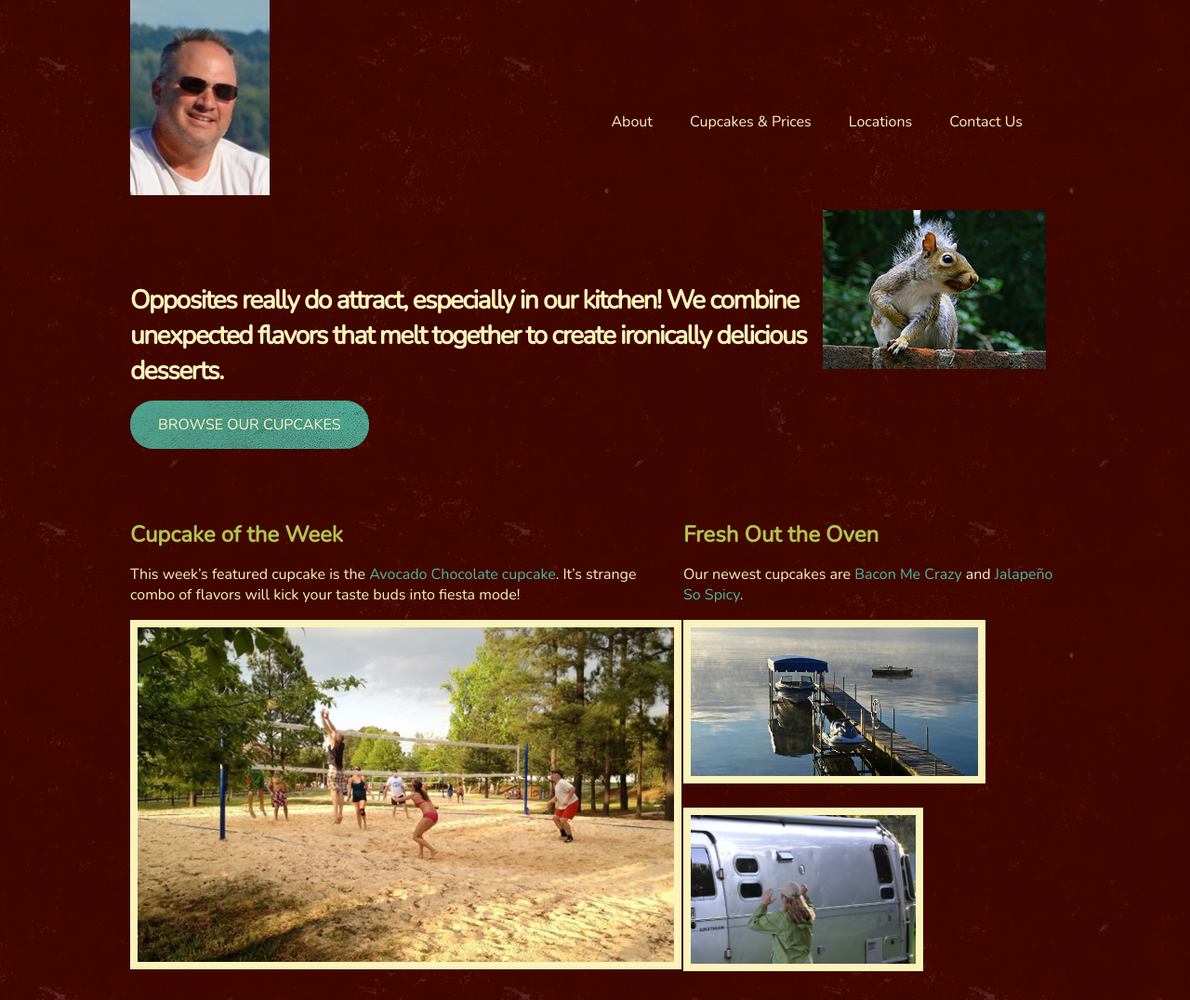
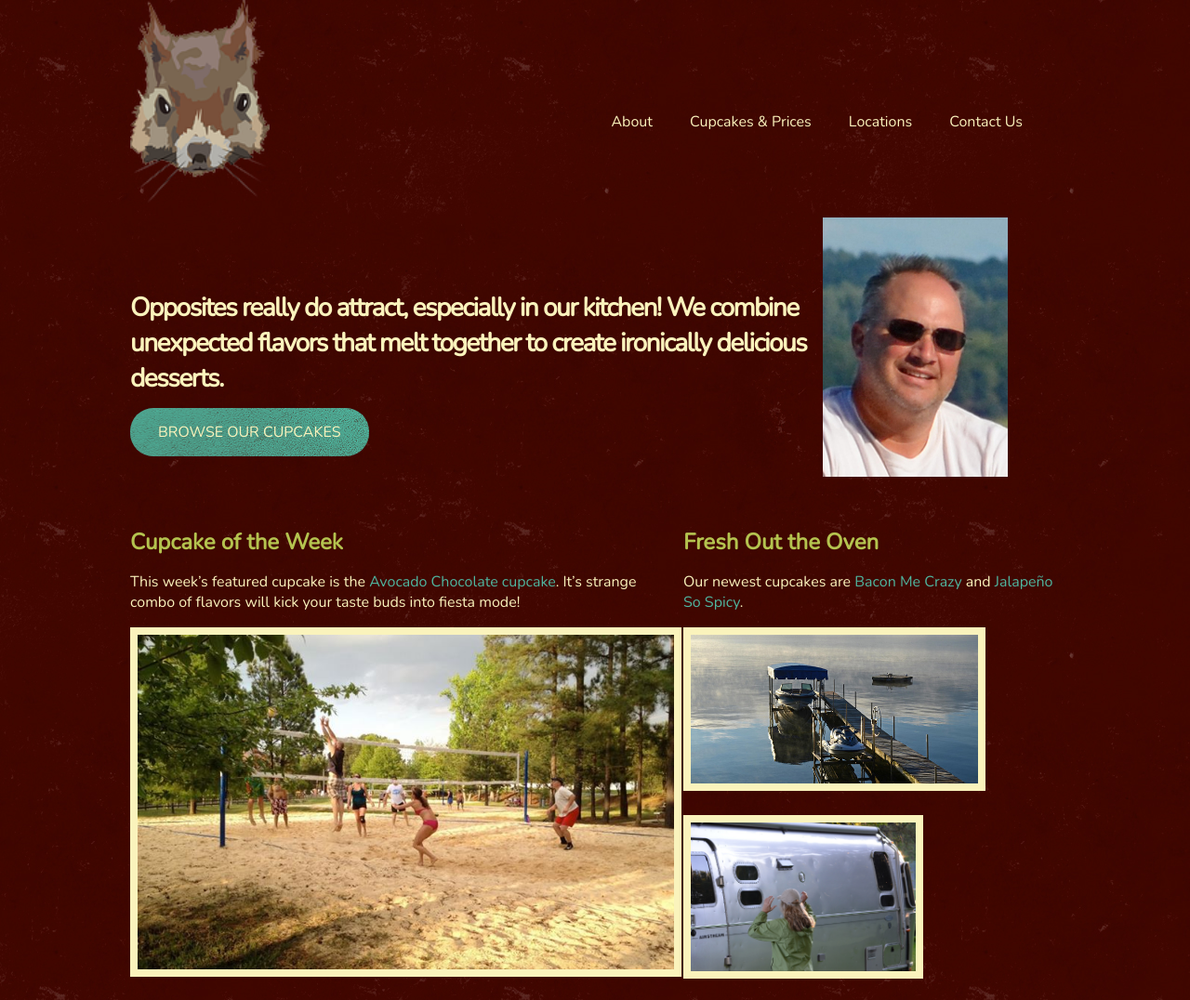
Before and after one commit to KevinFalank/PersonalWeb, a plain HTML site: page index.html in a window 1280 px wide. Shown: the top 1076 px of the page at 93% size. Drawn offline with nearby package versions, Linux system fonts and the light colour scheme.

Commit message:
added new squirrel image and removed old ones

```diff
--- a/index.html
+++ b/index.html
@@ -11,7 +11,7 @@
 <body>
   <div class="container clearfix">
     <div class="grid_4">
-      <img src="img/kev-bio-pic.jpeg" alt="Kevin" width="150px">
+      <img src="img/head-29028_150.png" alt="Squirrels 2014!" width="150px">
     </div>
     <div class="grid_8 omega">
       <ul class="nav">
@@ -26,7 +26,7 @@
       <p><a href="#" class="btn">Browse Our Cupcakes</a></p>
     </div>
     <div class="grid_3 omega">
-      <img src="img/angrysquirrel_small240.jpg" alt="Angry Squirrel Cohort!"/>
+      <img src="img/Kev-Bio-Pic.jpeg" alt="Me" height="279"/>
     </div>
     <div id="featured-cupcake" class="grid_7">
       <h2>Cupcake of the Week</h2>
```
Also changed, not shown: Personal.txt (added), img/AngrySquirrel.jpg (deleted), img/AngrySquirrel_Small240.jpg (deleted), img/head-29028_150.png (added), img/head-29028_640.png (added).
